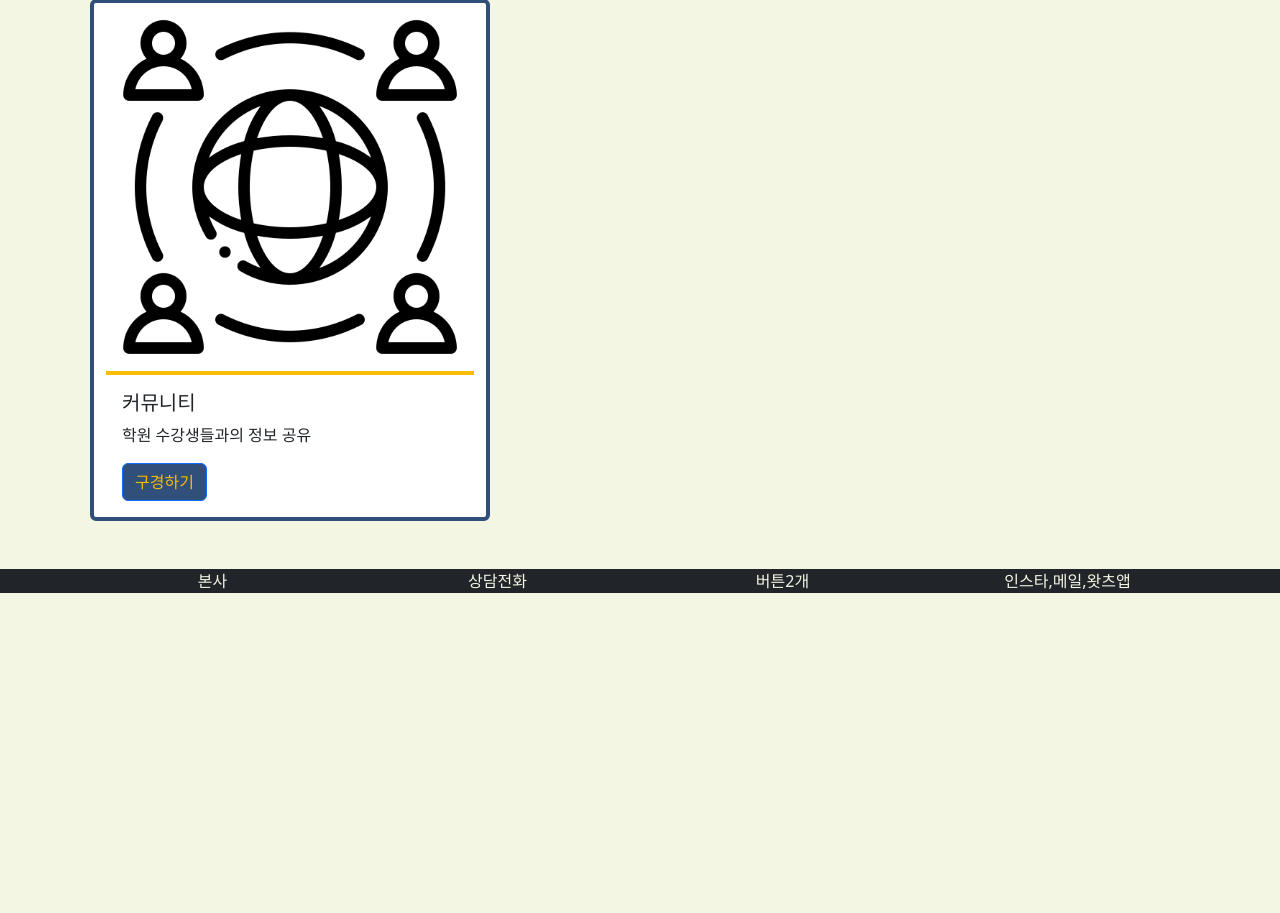
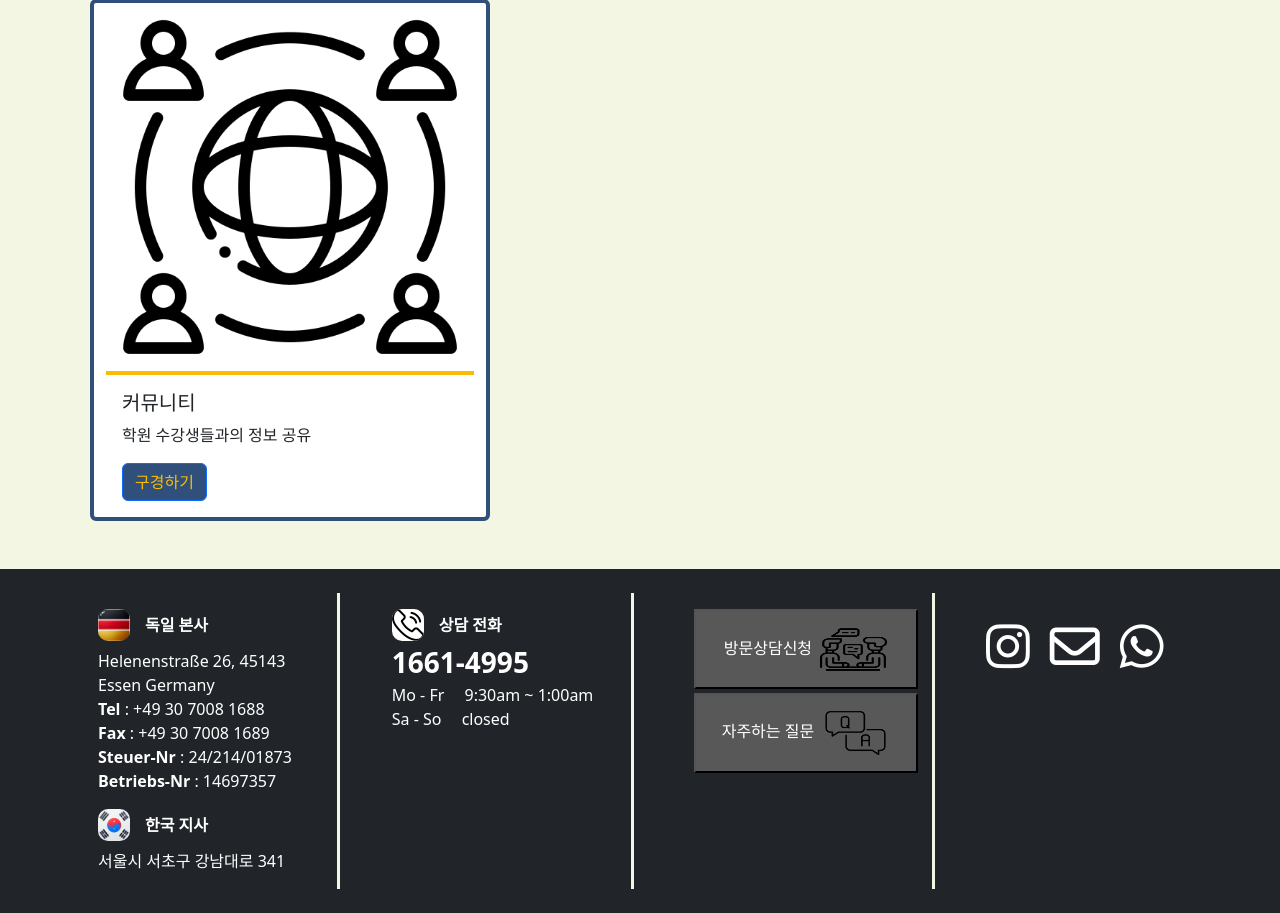
Before and after one commit to MyeonggyunPark/coalnoo_workspace, a plain HTML site: page index.html in a window 1280 px wide. Shown: the part 1165-2078 px from the top of the page. Before the commit the page ends 1758 px from the top, so only its background shows below. Drawn offline with nearby package versions, Linux system fonts and the light colour scheme.

Commit message:
second commit

```diff
--- a/index.html
+++ b/index.html
@@ -5,6 +5,7 @@
   <meta name="viewport" content="width=device-width, initial-scale=1.0">
   <link href="https://cdn.jsdelivr.net/npm/bootstrap@5.3.3/dist/css/bootstrap.min.css" rel="stylesheet" integrity="sha384-QWTKZyjpPEjISv5WaRU9OFeRpok6YctnYmDr5pNlyT2bRjXh0JMhjY6hW+ALEwIH" crossorigin="anonymous">
   <link rel="stylesheet" href="style.css">
+  <script src="https://kit.fontawesome.com/267b58db27.js" crossorigin="anonymous"></script>
   <title>My Assignment_6</title>
 </head>
 <body>
@@ -89,13 +90,63 @@
     </div>
   </div>
 
-  <footer>
-    <div class="container text-center mt-5">
+  <footer class="p-4 mt-5">
+    <div class="container">
       <div class="row">
-        <div class="col">본사</div>
-        <div class="col">상담전화</div>
-        <div class="col">버튼2개</div>
-        <div class="col">인스타,메일,왓츠앱</div>
+        <div class="col mx-3">
+          <div class="menuName mt-3">
+            <img src="./foto/D.jpg" width="32px" height="32px" class="footerImg">
+            <div class="fw-bold">독일 본사</div>
+          </div>
+          <div class="menuAdress mt-2">
+            <p>
+              Helenenstraße 26, 45143 Essen Germany<br>
+              <strong>Tel</strong> : +49 30 7008 1688<br>
+              <strong>Fax</strong> : +49 30 7008 1689<br>
+              <strong>Steuer-Nr</strong> : 24/214/01873<br>
+              <strong>Betriebs-Nr</strong> : 14697357
+            </p>
+          </div>
+          <div class="menuName mt-3">
+            <img src="./foto/K.jpg" width="32px" height="32px" class="footerImg">
+            <div class="fw-bold">한국 지사</div>
+          </div>
+          <div class="fistMenuAdress mt-2">
+            <p>
+              서울시 서초구 강남대로 341
+            </p>
+          </div>
+        </div>
+        <div class="col mx-4">
+          <div class="menuName mt-3">
+            <img src="./foto/phone_icon.png" width="32px" height="32px" class="footerImg phone">
+            <div class="fw-bold">상담 전화</div>
+          </div>
+          <div class="fw-bold fs-3">1661-4995</div>
+          <div>
+            <span>Mo - Fr</span>
+            <span class="ms-3">9:30am ~ 1:00am</span>
+          </div>
+          <div>
+            <span>Sa - So</span>
+            <span class="ms-3">closed</span>
+          </div>
+        </div>
+        <div class="col mx-4">
+          <div>
+            <button class="mt-3 footerButton">방문상담신청 <img src="./foto/conserting_icon.png" width="67px" height="43px" class="ms-1" ></button>
+          </div>
+          <div>
+            <button class="mt-1 footerButton">자주하는 질문 <img src="./foto/QnA_icon.png" width="67px" height="60px" class="ms-1" ></button>
+          </div>
+        </div>
+        <div class="col mt-3">
+          <div class="footerIcon ">
+            <div class="icon"><i class="fa-brands fa-instagram "></i></div>
+            <div class="icon"><i class="fa-regular fa-envelope "></i></div>
+            <div class="icon"><i class="fa-brands fa-whatsapp "></i></div>
+          </div>
+        </div>
       </div>
     </div>
   </footer>
--- a/style.css
+++ b/style.css
@@ -38,6 +38,7 @@ body{
 }
 .card{
   margin-left: 20px;
+  border:4px solid #304f7a;
 }
 .cardBotton{
   color: #fabc02;
@@ -45,9 +46,6 @@ body{
 }
 .card-img-top{
   border-bottom:4px solid #fabc02;
-}
-.card{
-  border:4px solid #304f7a
 }
 .mainImg{
   border-radius: 300px;
@@ -59,5 +57,33 @@ body{
 }
 footer{
   background-color: #212529;
-  color: #f3f6e3;
+  color: #fff;
 }
+footer .col:not(:last-child){
+  border-right: 3px solid #f3f6e3;
+}
+.footerImg{
+  border-radius: 10px;
+  margin-right: 15px;
+}
+.phone{
+  background-color: #fff;
+}
+.menuName{
+  display: flex;
+  align-items: center;
+}
+.footerButton{
+  width: 224px;
+  height: 80px;
+  background-color: #585858;
+  color: #fff;
+}
+.footerIcon{
+  display: flex;
+  justify-content: center;
+}
+.icon{
+  font-size: 50px;
+  margin-right: 20px;
+}
```
Also changed, not shown: foto/QnA_icon.png (added), foto/conserting_icon.png (added), foto/phone_icon.png (added).
